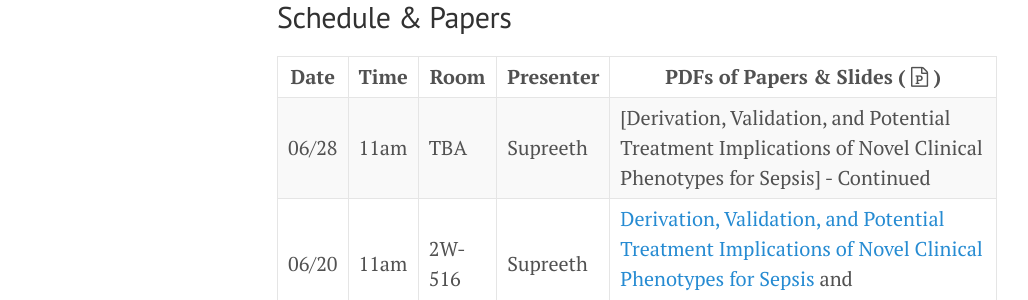
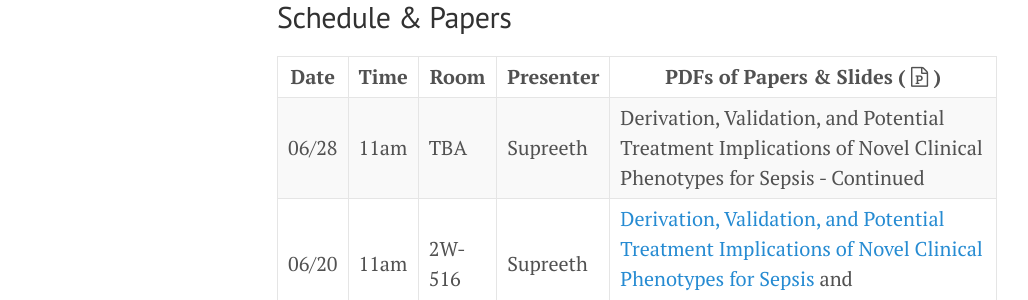
Before and after one commit to NematiLab/bmijc, a Jekyll site: the page built from index.md, in a window 1280 px wide and 900 px high, scrolled down 515 px. Shown: the part 156-456 px from the top of the window, without its empty margins (3-1031 px from the left). Built offline with Jekyll 4.4.1, drawn with Linux system fonts in a browser that asks for light colours; nearby versions of some CDN libraries.

```diff
--- a/index.md
+++ b/index.md
@@ -30,7 +30,7 @@
 
 Date | Time    | Room | Presenter | PDFs of Papers & Slides ( <i class='fa fa-file-powerpoint-o'></i> )
 --- | --- | --- | --- | ---
-06/28 | 11am | TBA | Supreeth |  [Derivation, Validation, and Potential Treatment Implications of Novel Clinical Phenotypes for Sepsis] - Continued
+06/28 | 11am | TBA | Supreeth |  Derivation, Validation, and Potential Treatment Implications of Novel Clinical Phenotypes for Sepsis - Continued
 06/20 | 11am | 2W-516 | Supreeth | [Derivation, Validation, and Potential Treatment Implications of Novel Clinical Phenotypes for Sepsis]({{ site.baseurl }}/assets/062019_paper.pdf){:target="_blank"} and [Supplementary Material]({{ site.baseurl }}/assets/062019_supplementary.pdf){:target="_blank"}
 05/17 | 3pm | - | Supreeth | [Electronic health record-based clinical decision support alert for severe sepsis: a randomised evaluation]({{ site.baseurl }}/assets/051719_paper01.pdf){:target="_blank"} and [Objecting to experiments that compare two unobjectionable policies or treatments]({{ site.baseurl }}/assets/051719_paper02.pdf){:target="_blank"}
 02/25 | 3pm | - | Matt | [Temporal Convolutional Networks and Dynamic Time Warping can Drastically Improve the Early Prediction of Sepsis]({{ site.baseurl }}/assets/022519_paper.pdf){:target="_blank"}
```
